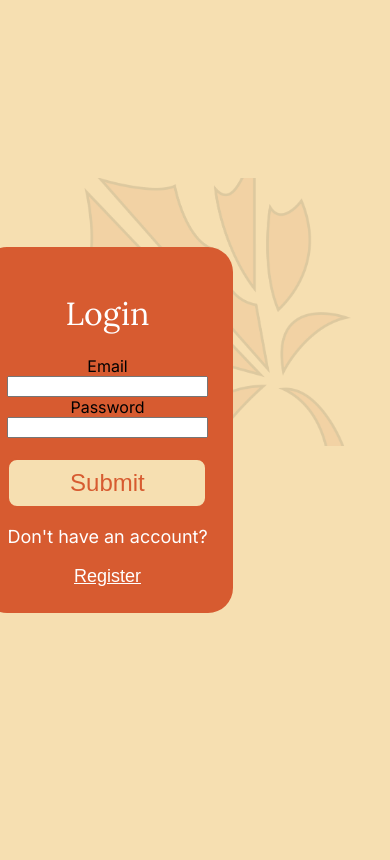
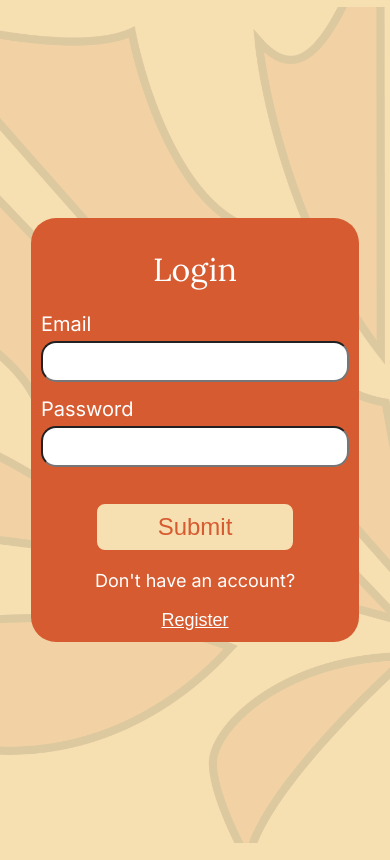
Before and after one commit to Pantonym/DV300Term4, a React (Create React App) app in the folder fallen-leaves/: page /DV300TERM4/login in a window 390 px wide. Built offline with nearby package versions, Linux system fonts and the light colour scheme; no server answers.

Commit message:
login styling and mobile

```diff
--- a/fallen-leaves/src/globalStyles.css
+++ b/fallen-leaves/src/globalStyles.css
@@ -12,7 +12,7 @@
     font-style: normal;
 }
 
-body, p {
+body, p, label {
     font-family: "Inter", sans-serif;
     background-color: #F6DFB1;
     font-weight: 400;
@@ -78,4 +78,8 @@ h1, h2, h3, h4, h5, h6 {
     .hideOnMobile {
         display: none;
     }
+
+    body {
+        background-size: 250%;
+    }
 }
--- a/fallen-leaves/src/pages/css/LoginPage.module.css
+++ b/fallen-leaves/src/pages/css/LoginPage.module.css
@@ -17,12 +17,14 @@
 
     background-color: #D75B30;
 
-    width: fit-content;
+    padding: 25px;
 
-    padding: 25px;
+    width: 400px;
 
     text-align: center;
     border-radius: 25px;
+
+    align-items: center;
 }
 
 .btnSwitchLabel {
@@ -43,3 +45,39 @@
 
     cursor: pointer;
 }
+
+.AlignLeft {
+    display: flex;
+    flex-direction: column;
+    align-items: flex-start;
+}
+
+input {
+    height: 35px;
+    width: 300px;
+
+    border-radius: 15px;
+
+    margin-bottom: 15px;
+}
+
+label {
+    color: white;
+    background-color: #D75B30;
+
+    display: flex;
+    align-items: flex-start;
+
+    font-size: 20px;
+    margin-bottom: 5px;
+}
+
+@media (max-width: 975px) {
+    .signUpForm, .registerForm {
+        width: fit-content;
+
+        padding: 10px;
+
+        margin-left: 175px;
+    }
+}
--- a/fallen-leaves/src/pages/loginPage.jsx
+++ b/fallen-leaves/src/pages/loginPage.jsx
@@ -15,12 +15,13 @@ function LoginPage() {
                 <div className={styles.signUpForm}>
                     <h1 className={styles.fontWhite}>Login</h1>
 
-                    {/* TODO: Align labels to left, make them larger */}
+                    <div className={styles.AlignLeft}>
                         <label>Email</label>
                         <input type='text'></input>
 
                         <label>Password</label>
                         <input type='text'></input>
+                    </div>
 
                     <button className='btnSecondaryDesktop'>Submit</button>
 
@@ -34,6 +35,7 @@ function LoginPage() {
                 <div className={styles.registerForm}>
                     <h1 className={styles.fontWhite}>Register</h1>
 
+                    <div className={styles.AlignLeft}>
                         <label>Username</label>
                         <input type='text'></input>
 
@@ -42,6 +44,7 @@ function LoginPage() {
 
                         <label>Password</label>
                         <input type='text'></input>
+                    </div>
 
                     <button className='btnSecondaryDesktop'>Submit</button>
 
```
Lines whose indentation alone changed are shown as unchanged.
